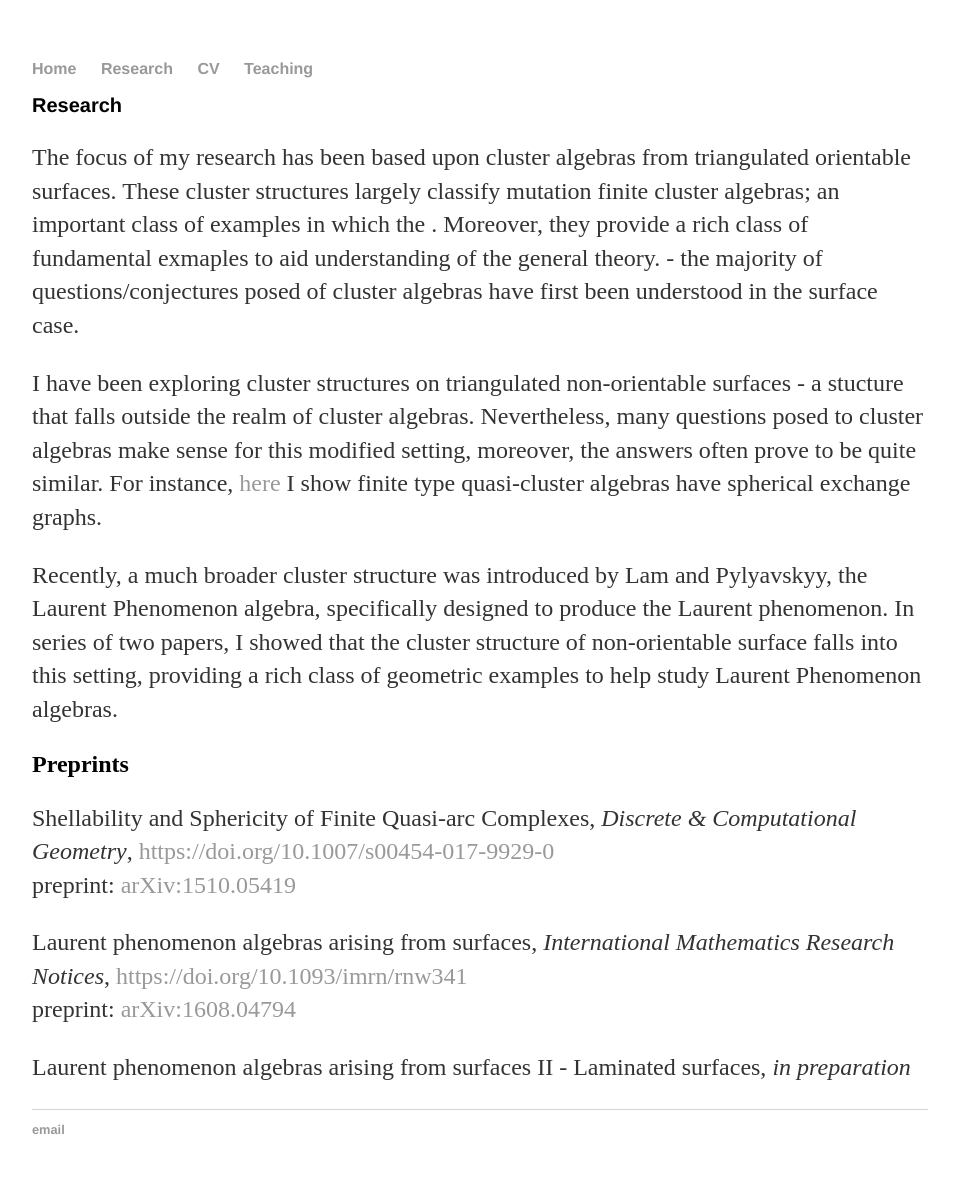
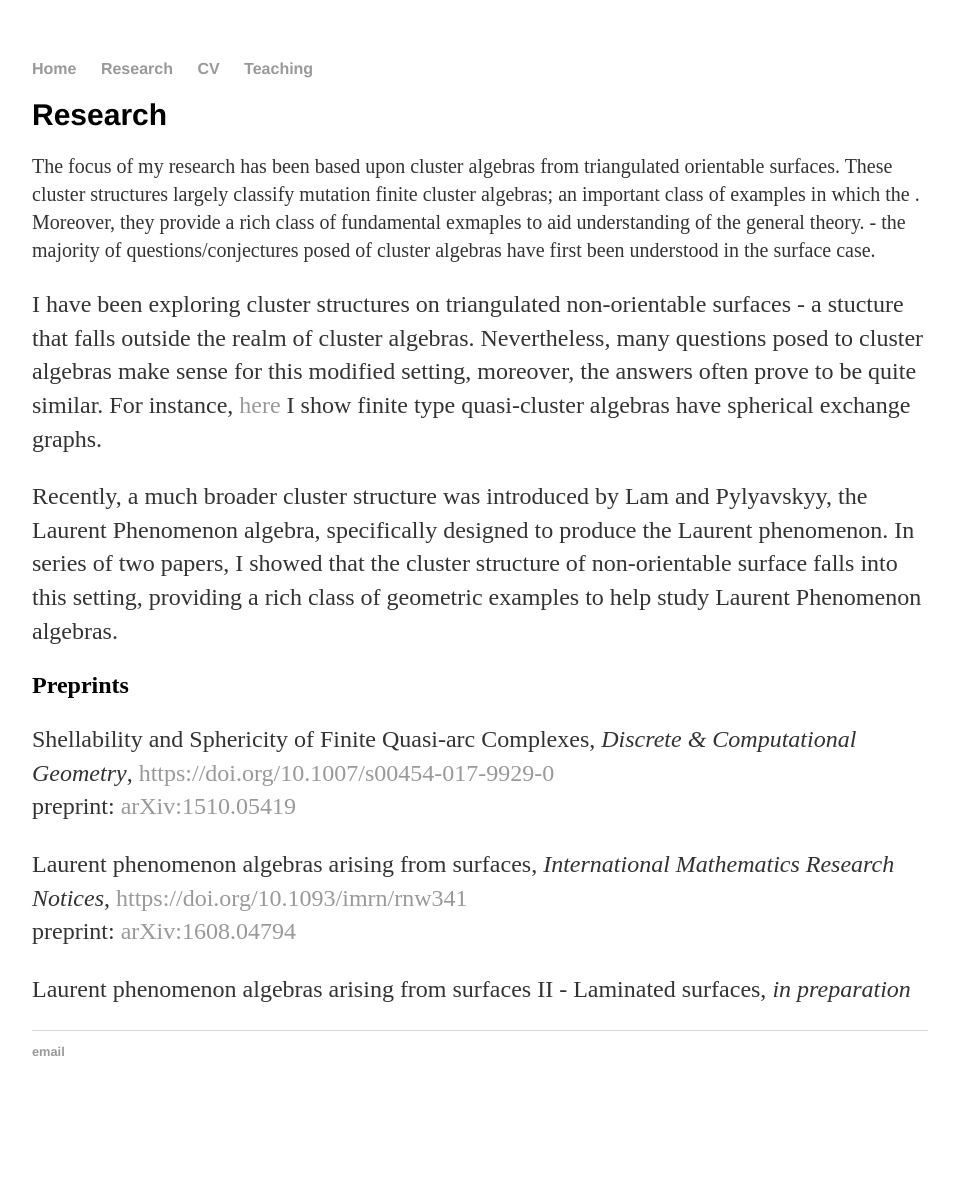
Before and after one commit to jon-m-wilson/jon-m-wilson.github.io, a Jekyll site: the page built from research/index.html, in a window 1280 px wide. Shown: the whole page, without its empty margins (160-1114 px from the left). Built offline with Jekyll 4.4.1, drawn with Linux system fonts in a browser that asks for light colours; after the commit the page ends 1119 px from its top, so only the background shows below that.

Commit message:
Update index.html

```diff
--- a/research/index.html
+++ b/research/index.html
@@ -2,9 +2,9 @@
 layout: default
 title: Research
 ---
-	<h1 style="font-size:20px;">{{ page.title }}</h1>
+	<h1 style="font-size:30px;">{{ page.title }}</h1>
 	<body>
-	<p> The focus of my research has been based upon cluster algebras from triangulated orientable surfaces.
+	<p style="font-size:20px;"> The focus of my research has been based upon cluster algebras from triangulated orientable surfaces.
 	These cluster structures largely classify mutation finite cluster algebras; an important class of examples in which the .
 	Moreover, they provide a rich class of fundamental exmaples to aid understanding of the general theory.
 	- the majority of questions/conjectures posed of cluster algebras have first been understood in the surface case.</p>
```
